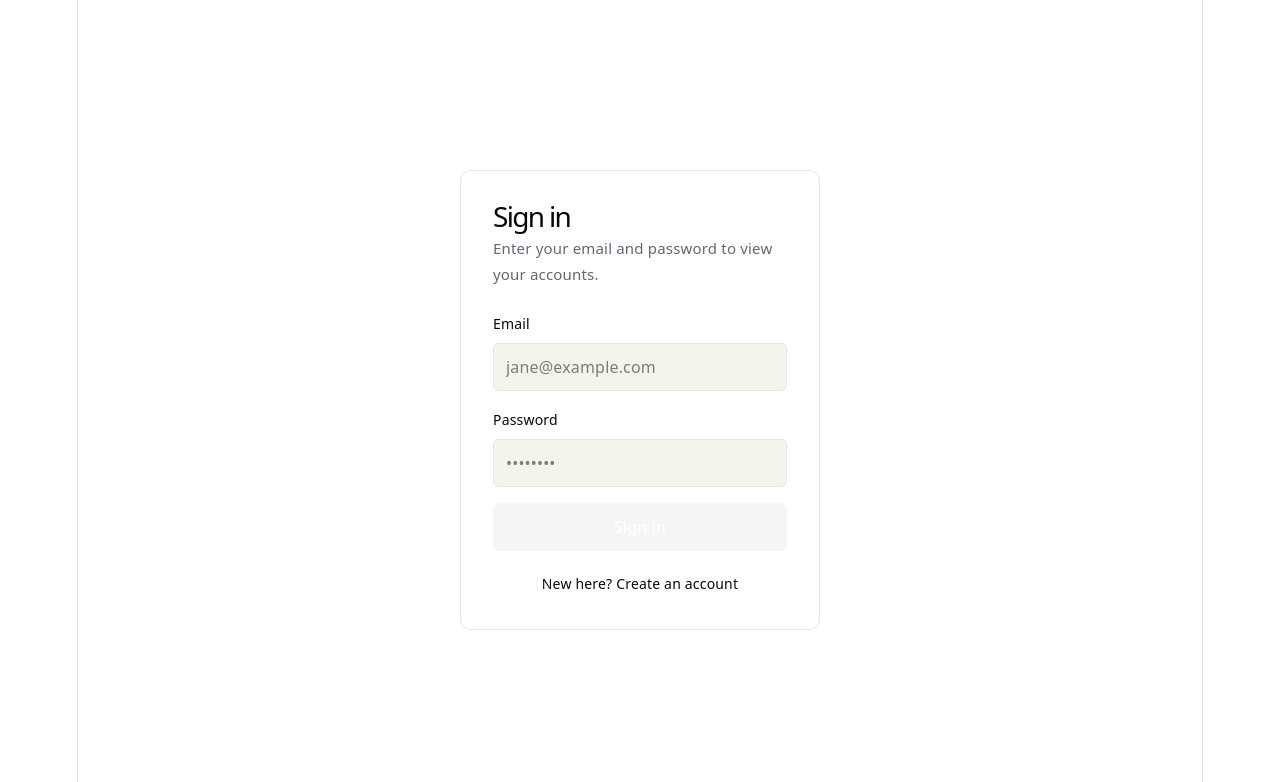
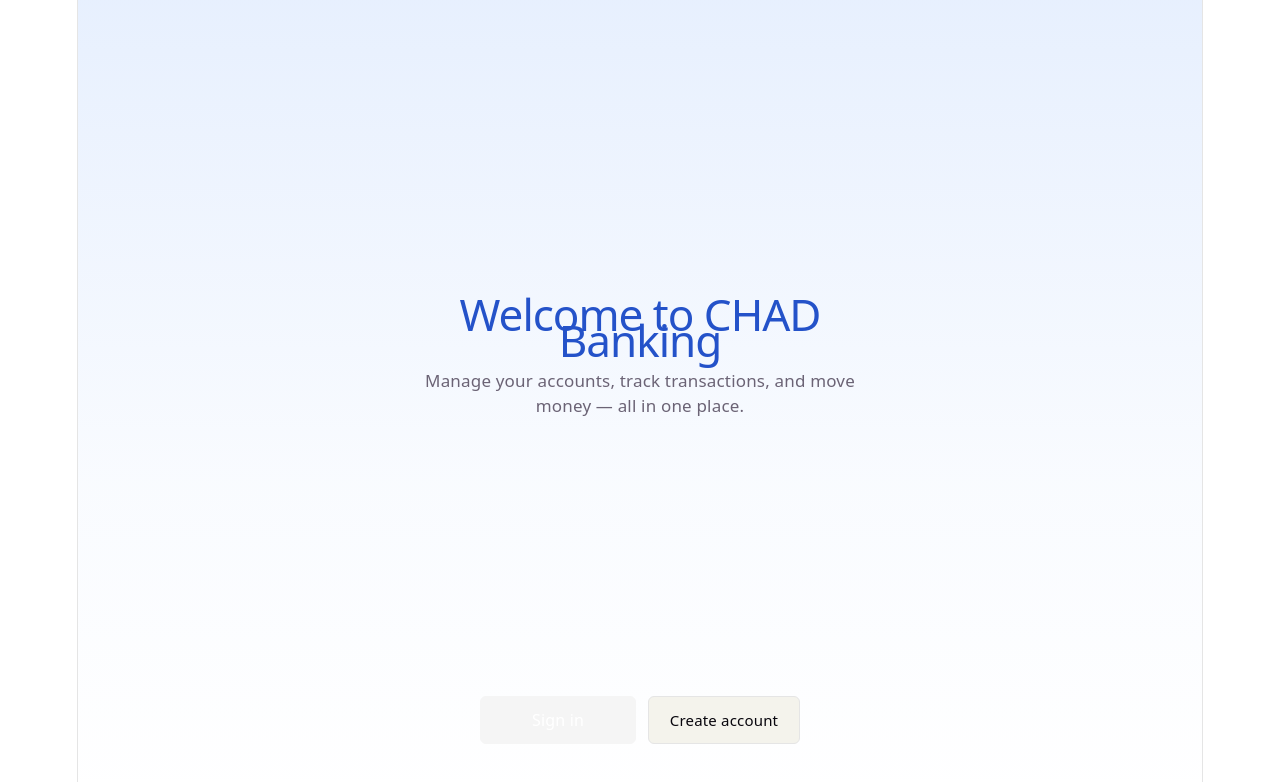
Before and after one commit to paulbobev/best-banking-app, a React app in the folder frontend/: page / in a window 1280 px wide. Before the commit this address led to /login. Shown: the top 782 px of the page. Built offline with nearby package versions, Linux system fonts and the light colour scheme; the HTML template or start-up script is replaced by a standard one.

Commit message:
Added welcome page to the app

```diff
--- a/frontend/src/App.jsx
+++ b/frontend/src/App.jsx
@@ -1,24 +1,23 @@
-import { Navigate, Route, Routes } from 'react-router-dom'
-import AppLayout from './layouts/AppLayout'
-import CreateAccount from './pages/CreateAccount'
-import Dashboard from './pages/Dashboard'
-import Login from './pages/Login'
-import NewAccount from './pages/NewAccount'
-import TransactionLookup from './pages/TransactionLookup'
-import Withdraw from './pages/Withdraw'
-import Deposit from './pages/Deposit'
-import Transfer from './pages/Transfer'
-import Settings from './pages/Settings'
-import './App.css'
+import { Navigate, Route, Routes } from "react-router-dom";
+import Welcome from "./pages/Welcome";
+import AppLayout from "./layouts/AppLayout";
+import CreateAccount from "./pages/CreateAccount";
+import Dashboard from "./pages/Dashboard";
+import Login from "./pages/Login";
+import NewAccount from "./pages/NewAccount";
+import TransactionLookup from "./pages/TransactionLookup";
+import Withdraw from "./pages/Withdraw";
+import Deposit from "./pages/Deposit";
+import Transfer from "./pages/Transfer";
+import Settings from "./pages/Settings";
+import "./App.css";
 
 /* The homepage is still the one page not written yet, so / drops straight
    into the app and the guard sorts out where you actually land. */
 function App() {
   return (
     <Routes>
-            <Route path="/" element={<Navigate to="/dashboard" replace />} />
-
-            {/* Public: no sidebar, no token needed. */}
+      <Route path="/" element={<Welcome />} />
       <Route path="/login" element={<Login />} />
       <Route path="/signup" element={<CreateAccount />} />
 
@@ -35,7 +34,7 @@ function App() {
 
       <Route path="*" element={<p>Page not found</p>} />
     </Routes>
-    )
+  );
 }
 
-export default App
+export default App;
--- /dev/null
+++ b/frontend/src/Welcome.css
@@ -0,0 +1,65 @@
+.welcome-view {
+  flex-grow: 1;
+  width: 100%;
+  box-sizing: border-box;
+  display: flex;
+  flex-direction: column;
+  align-items: center;
+  justify-content: space-between;
+  gap: 40px;
+  padding: 64px 20px 56px;
+  text-align: center;
+
+  background: linear-gradient(
+    180deg,
+    rgba(59, 130, 246, 0.12) 0%,
+    rgba(59, 130, 246, 0.03) 60%,
+    transparent 100%
+  );
+
+  @media (max-width: 1024px) {
+    padding: 48px 20px 40px;
+    gap: 28px;
+  }
+}
+
+.welcome-content {
+  max-width: 480px;
+  margin-top: auto;
+  margin-bottom: auto;
+}
+
+.welcome-title {
+  font-size: 44px;
+  letter-spacing: -1px;
+  margin: 0 0 16px;
+  color: #2452c9;
+
+  @media (max-width: 1024px) {
+    font-size: 32px;
+  }
+}
+
+@media (prefers-color-scheme: dark) {
+  .welcome-title {
+    color: #7fa8ff;
+  }
+}
+
+.welcome-subtitle {
+  font-size: 17px;
+  line-height: 145%;
+  color: var(--text);
+}
+
+.welcome-actions {
+  display: flex;
+  gap: 12px;
+  width: 100%;
+  max-width: 320px;
+
+  .primary-button,
+  .secondary-button {
+    flex: 1;
+  }
+}
--- /dev/null
+++ b/frontend/src/pages/Welcome.jsx
@@ -0,0 +1,37 @@
+import { useNavigate } from "react-router-dom";
+import "../Welcome.css";
+
+function Welcome() {
+  const navigate = useNavigate();
+
+  return (
+    <div className="welcome-view">
+      <div className="welcome-content">
+        <h1 className="welcome-title">Welcome to CHAD Banking</h1>
+        <p className="welcome-subtitle">
+          Manage your accounts, track transactions, and move money — all in one
+          place.
+        </p>
+      </div>
+
+      <div className="welcome-actions">
+        <button
+          type="button"
+          className="primary-button"
+          onClick={() => navigate("/login")}
+        >
+          Sign in
+        </button>
+        <button
+          type="button"
+          className="secondary-button"
+          onClick={() => navigate("/signup")}
+        >
+          Create account
+        </button>
+      </div>
+    </div>
+  );
+}
+
+export default Welcome;
```
Lines whose indentation alone changed are shown as unchanged.
